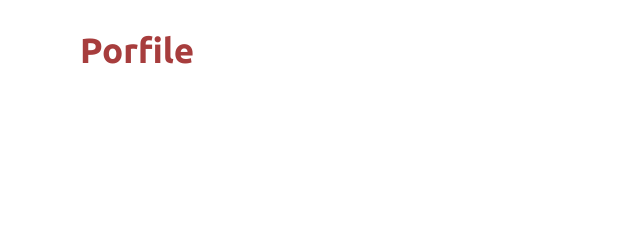
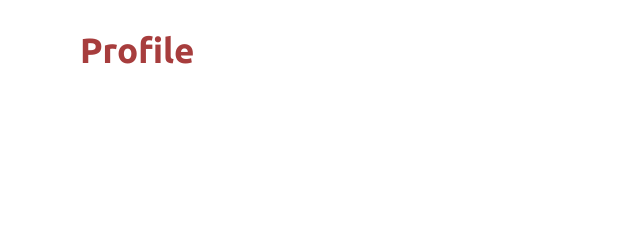
Before and after one commit to FathimaRinoza/Digitalportofolio, a plain HTML site: page index.html in a window 1280 px wide. Shown: the top 240 px of the page, 0-640 px from the left. Drawn offline with nearby package versions, Linux system fonts and the light colour scheme.

Commit message:
Update index.html

```diff
--- a/index.html
+++ b/index.html
@@ -20,7 +20,7 @@
     </div>
     <nav class="navbar">
         <div class="max-width">
-            <div class="logo"><a href="#">Porfile</a></div>
+            <div class="logo"><a href="#">Profile</a></div>
             <ul class="menu">
                 <li><a href="#home" class="menu-btn">Home</a></li>
                 <li><a href="#about" class="menu-btn">About</a></li>
```
